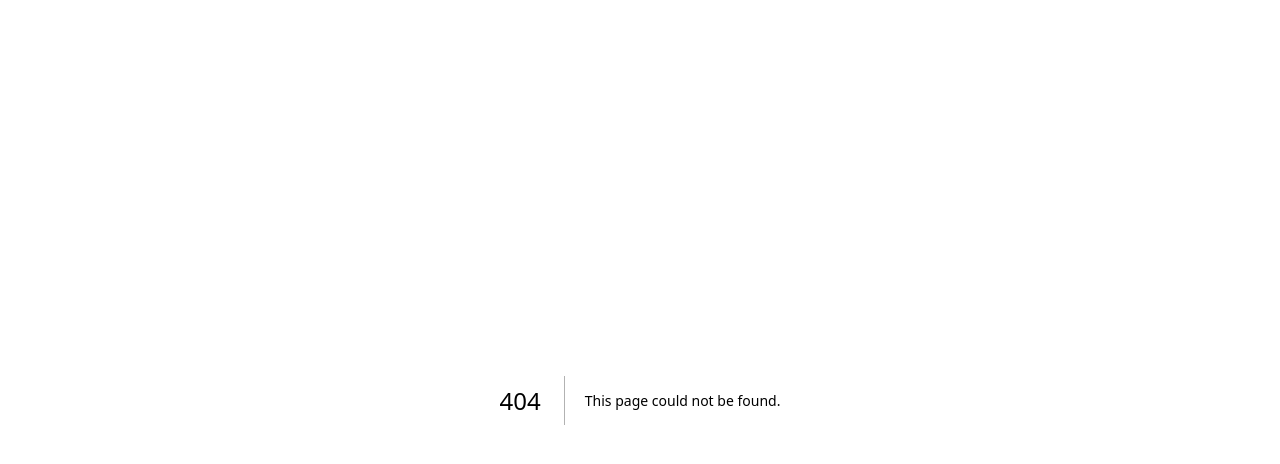
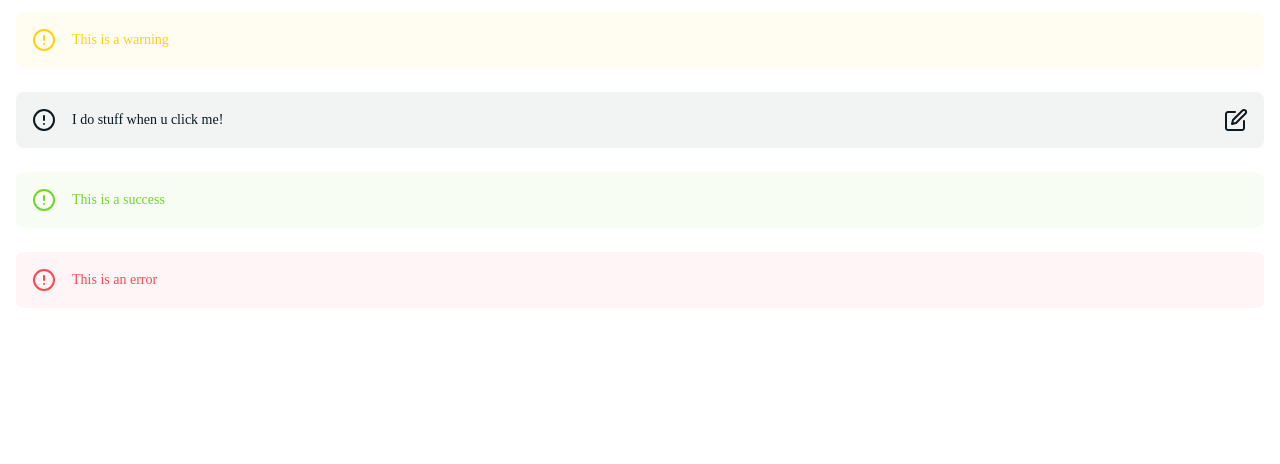
Before and after one commit to codersforcauses/penni, a Next.js app in the folder client/: page /test in a window 1280 px wide. Before the commit this address had no page. Shown: the top 464 px of the page. Built offline with nearby package versions, Linux system fonts and the light colour scheme.

Commit message:
tsx not commited for some reason?

```diff
--- /dev/null
+++ b/client/src/pages/test.tsx
@@ -0,0 +1,22 @@
+import {
+  ErrorCallout,
+  InfoCallout,
+  SuccessCallout,
+  WarningCallout,
+} from "@/components/ui/callout";
+
+export default function Test() {
+  return (
+    <>
+      <WarningCallout text="This is a warning" />
+      <InfoCallout
+        text="I do stuff when u click me!"
+        onClick={() => {
+          console.log("a");
+        }}
+      />
+      <SuccessCallout text="This is a success" />
+      <ErrorCallout text="This is an error" />
+    </>
+  );
+}
```
